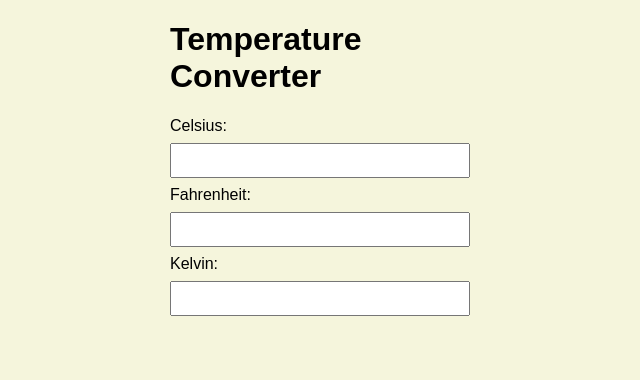
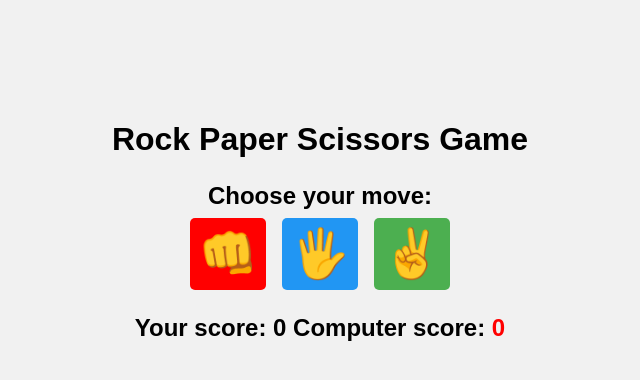
Before and after one commit to Rakesh1502/Basic-temperature-Converter, a plain HTML site: page index.html in a window 1280 px wide. Shown: the whole page, without its empty margins (320-960 px from the left). Drawn offline with Linux system fonts and the light colour scheme.

Commit message:
first commit

```diff
--- a/index.html
+++ b/index.html
@@ -2,23 +2,24 @@
 <html lang="en">
 <head>
     <meta charset="UTF-8">
+    <meta http-equiv="X-UA-Compatible" content="IE=edge">
     <meta name="viewport" content="width=device-width, initial-scale=1.0">
-    <title>Temperature Converter</title>
+    <title>Rock Paper Scissors Game</title>
     <link rel="stylesheet" href="style.css">
 </head>
 <body>
-    <div class="converter">
-        <h1>Temperature Converter</h1>
-        <label for="celsius">Celsius:</label>
-        <input type="number" id="celsius" name="celsius" oninput="calcTemp(event)" />
-
-        <label for="fahrenheit">Fahrenheit:</label>
-        <input type="number" id="fahrenheit" name="fahrenheit" oninput="calcTemp(event)" />
-
-        <label for="kelvin">Kelvin:</label>
-        <input type="number" id="kelvin" name="kelvin" oninput="calcTemp(event)" />
+    <h1>Rock Paper Scissors Game</h1>
+    <p>Choose your move:</p>
+    <div class="buttons">
+        <button id="rock">&#x1F44A;</button>
+        <button id="paper">&#x1f590;</button>
+        <button id="scissors">&#x270c;</button>
     </div>
-
+    <p id="result"></p>
+    <p id="scores">
+        Your score: <span id="player-score">0</span>
+        Computer score: <span id="computer-score">0</span>
+    </p>
     <script src="script.js"></script>
 </body>
 </html>
--- a/script.js
+++ b/script.js
@@ -1,29 +1,47 @@
-const kelv = document.getElementById("kelvin");
-const cels = document.getElementById("celsius");
-const fahr = document.getElementById("fahrenheit");
+const buttons = document.querySelectorAll("button");
+
+const resultEl = document.getElementById("result");
+
+const playerScoreEl = document.getElementById("player-score");
+
+const computerScoreEl = document.getElementById("computer-score");
 
 
-function calcTemp(event){
-    const inputTemp = +event.target.value;
 
-    switch(event.target.name){
-        case "celsius":
-            kelv.value = (inputTemp + 273.15).toFixed(2);
-            fahr.value = (inputTemp*(9/5)+32).toFixed(2);
-            break;
+let playerScore = 0;
+let computerScore = 0;
 
-        case "fahrenheit":
-            cels.value = ((inputTemp - 32) / 1.8).toFixed(2);
-            kelv.value = ((inputTemp - 32) / 1.8 + 273.15).toFixed(2);
-            break;
 
-        case "kelvin":
-            cels.value = (inputTemp - 273.15).toFixed(2);
-            fahr.value = ((inputTemp - 273.15) * 1.8 + 32).toFixed(2);
-            break;
+buttons.forEach((button) => {
+    button.addEventListener("click", () =>{
+        const result = playGame(button.id, computerPlay());
+        resultEl.textContent = result;
+    });
+});
 
-        default:
-            break;
+
+function computerPlay() {
+    const choices = ["rock", "paper", "scissors"];
+    const randomChoice = Math.floor(Math.random() * choices.length);
+    return choices[randomChoice];
+}
+
+function playGame(userSelection , computerSelection){
+    if(userSelection === computerSelection){
+        return "Hey its a Tie"
+    }
+    else if (
+        (userSelection ==="rock" && computerSelection ==="paper") ||
+        (userSelection ==="paper" && computerSelection ==="scissors") ||
+        (userSelection ==="scissors" && computerSelection ==="rock")) {
+            playerScore++;
+            playerScoreEl.textContent = playerScore;
+            return "You win " + userSelection + " beats " + computerSelection;
 
     }
+    else{
+        computerScore++;
+        computerScoreEl.textContent = computerScore;
+        return "You Lose " + computerSelection + "beats " + userSelection;
+    }
 }
--- a/style.css
+++ b/style.css
@@ -1,16 +1,58 @@
-/* Basic CSS for HTML Template */
 body {
-    background-color: beige;
-    font-family: Arial, sans-serif;
-    margin: 20px;
-}
-.converter {
-    max-width: 300px;
-    margin: auto;
-}
-.converter input {
-    width: 100%;
-    padding: 8px;
-    margin: 8px 0;
-    box-sizing: border-box;
-}
+    background-color: #f1f1f1;
+    font-family: "Arial", sans-serif;
+    margin: 0;
+    padding: 0;
+  }
+
+  h1 {
+    font-size: 2rem;
+    text-align: center;
+    padding-top: 100px;
+  }
+
+  p {
+    font-size: 1.5rem;
+    font-weight: 600;
+    text-align: center;
+    margin-bottom: 0.5rem;
+  }
+
+  .buttons {
+    display: flex;
+    justify-content: center;
+  }
+
+  button {
+    border: none;
+    font-size: 3rem;
+    margin: 0 0.5rem;
+    padding: 0.5rem;
+    cursor: pointer;
+    border-radius: 5px;
+    transition: all 0.3s ease-in-out;
+  }
+
+  button:hover {
+    opacity: 0.7;
+  }
+
+  #rock {
+    background-color: #ff0000;
+  }
+
+  #paper {
+    background-color: #2196f3;
+  }
+
+  #scissors {
+    background-color: #4caf50;
+  }
+
+  #user-score {
+    color: #2196f3;
+  }
+
+  #computer-score {
+    color: #ff0000;
+  }
```
